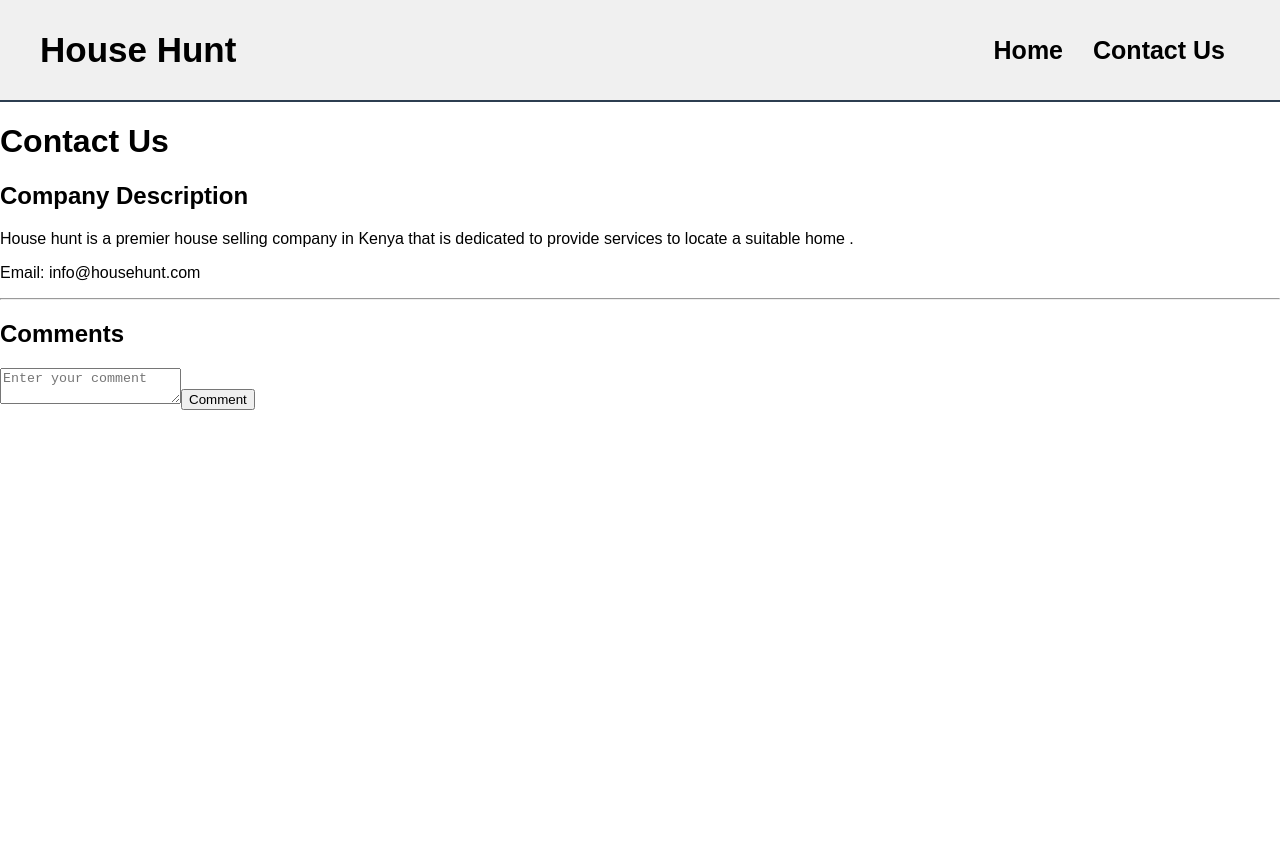
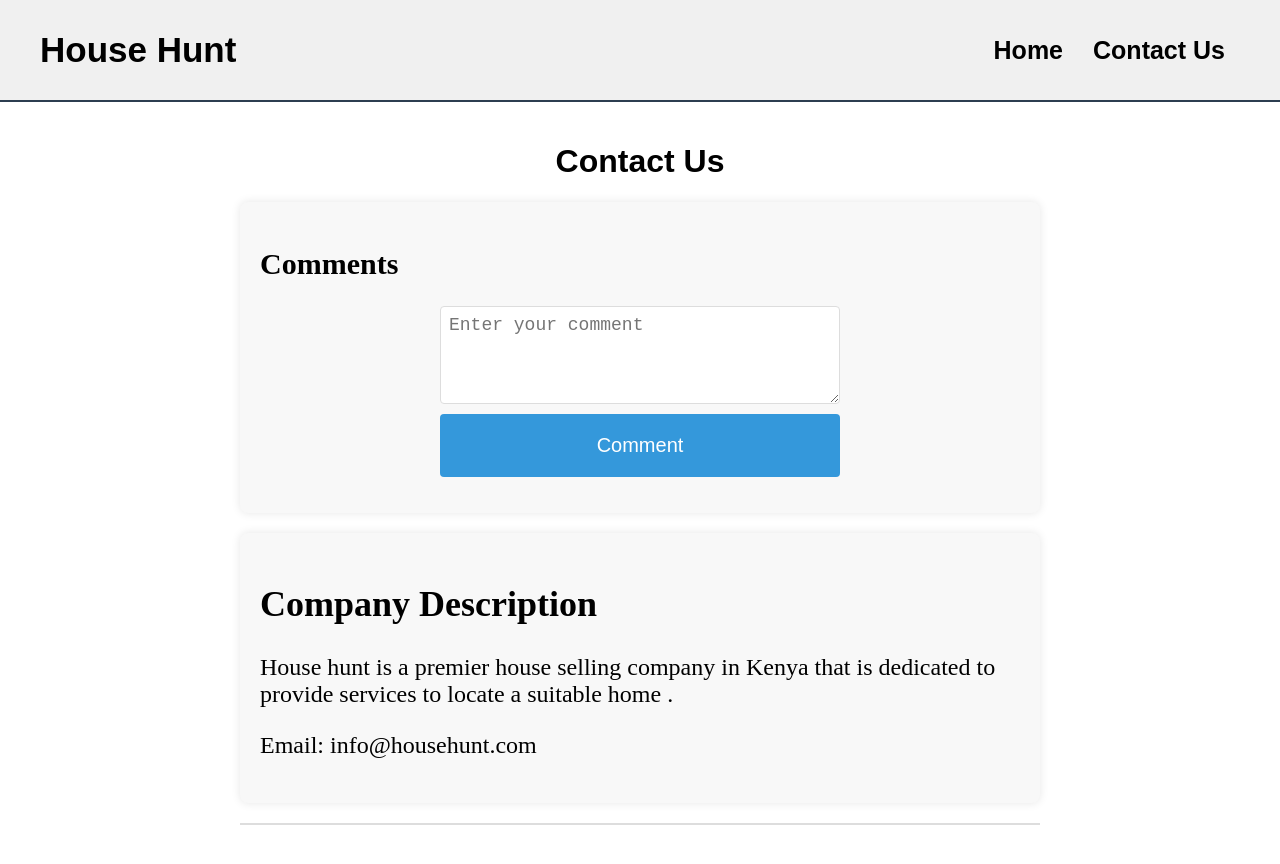
Before and after one commit to martinwakaba/house-hunt, a React (Create React App) app: page /contact in a window 1280 px wide. Before the commit the page ends 800 px from the top, so only its background shows below. Built offline with nearby package versions, Linux system fonts and the light colour scheme.

Commit message:
updated contact form

```diff
--- a/src/App.css
+++ b/src/App.css
@@ -160,3 +160,90 @@ body {
   color: #555;
   font-size: 1.1em;
 }
+
+.contact-container {
+  max-width: 800px;
+  margin: 0 auto;
+  padding: 20px;
+}
+
+.header {
+  text-align: center;
+  margin-bottom: 20px;
+}
+
+.company-info {
+  margin-bottom: 20px;
+  background-color: #f8f8f8;
+  padding: 20px;
+  border-radius: 8px;
+  box-shadow: 0 0 10px rgba(0, 0, 0, 0.1);
+  font-family: 'Times New Roman', Times, serif;
+  font-size: 1.5em;
+}
+
+.divider {
+  margin: 20px 0;
+  border: 1px solid #ddd;
+}
+
+.comments-section {
+  margin-bottom: 20px;
+  background-color: #f8f8f8;
+  padding: 20px;
+  border-radius: 8px;
+  box-shadow: 0 0 10px rgba(0, 0, 0, 0.1);
+}
+.comments-section h2{
+  text-align: left;
+  font-family: 'Times New Roman', Times, serif;
+  font-size: 30px;
+}
+
+.comment-list {
+  list-style-type: none;
+  padding: 0;
+}
+
+.comment-item {
+  margin-bottom: 10px;
+  padding: 8px;
+  border: 1px solid #ddd;
+  border-radius: 4px;
+  background: #f8f8f8;
+}
+
+.comment-form {
+  display: flex;
+  flex-direction: column;
+  max-width: 400px;
+  margin: 0 auto;
+}
+
+.comment-textarea {
+  margin-bottom: 10px;
+  padding: 8px;
+  border: 1px solid #ddd;
+  border-radius: 4px;
+  font-size: 18px;
+  height: 80px;
+  resize: vertical;
+}
+
+.comment-button {
+  background-color: #3498db;
+  color: white;
+  border: none;
+  padding: 20px 15px;
+  text-align: center;
+  text-decoration: none;
+  display: inline-block;
+  font-size: 20px;
+  border-radius: 4px;
+  cursor: pointer;
+  transition: background-color 0.3s;
+}
+
+.comment-button:hover {
+  background-color: #45a049;
+}
--- a/src/components/CommentForm.js
+++ b/src/components/CommentForm.js
@@ -13,13 +13,16 @@ const CommentForm = ({ addComment }) => {
   };
 
   return (
-    <form onSubmit={handleSubmit}>
+    <form className="comment-form" onSubmit={handleSubmit}>
     <textarea
+      className="comment-textarea"
       placeholder="Enter your comment"
       value={comment}
       onChange={(e) => setComment(e.target.value)}
     ></textarea>
-      <button type="submit">Comment</button>
+    <button className="comment-button" type="submit">
+      Comment
+    </button>
   </form>
   );
 };
--- a/src/components/CompanyInfo.js
+++ b/src/components/CompanyInfo.js
@@ -1,12 +1,13 @@
 import React from 'react';
 
 
-const CompanyInfo = ({ email }) => {
+const CompanyInfo = ({ email}) => {
   return (
     <div>
       <h2>Company Description</h2>
       <p>House hunt is a premier house selling company in Kenya that is dedicated to provide services to locate a suitable home .</p>
       <p>Email: {email}</p>
+
     </div>
   );
 };
--- a/src/pages/Contact.js
+++ b/src/pages/Contact.js
@@ -9,18 +9,27 @@ const Contact = () => {
   };
 
   return (
-    <div>
+    <div className="contact-container">
+    <div className="header">
       <h1>Contact Us</h1>
-      <CompanyInfo email="info@househunt.com" />
-      <hr />
+    </div>
+    <div className="comments-section">
       <h2>Comments</h2>
       <CommentForm addComment={addComment} />
-      <ul>
+      <ul className="comment-list">
         {comments.map((comment, index) => (
-          <li key={index}>{comment}</li>
+          <li key={index} className="comment-item">
+            {comment}
+          </li>
         ))}
       </ul>
     </div>
+    <div className="company-info">
+      <CompanyInfo email="info@househunt.com" />
+    </div>
+    <hr className="divider" />
+
+  </div>
   );
 };
 
```
Lines whose indentation alone changed are shown as unchanged.
